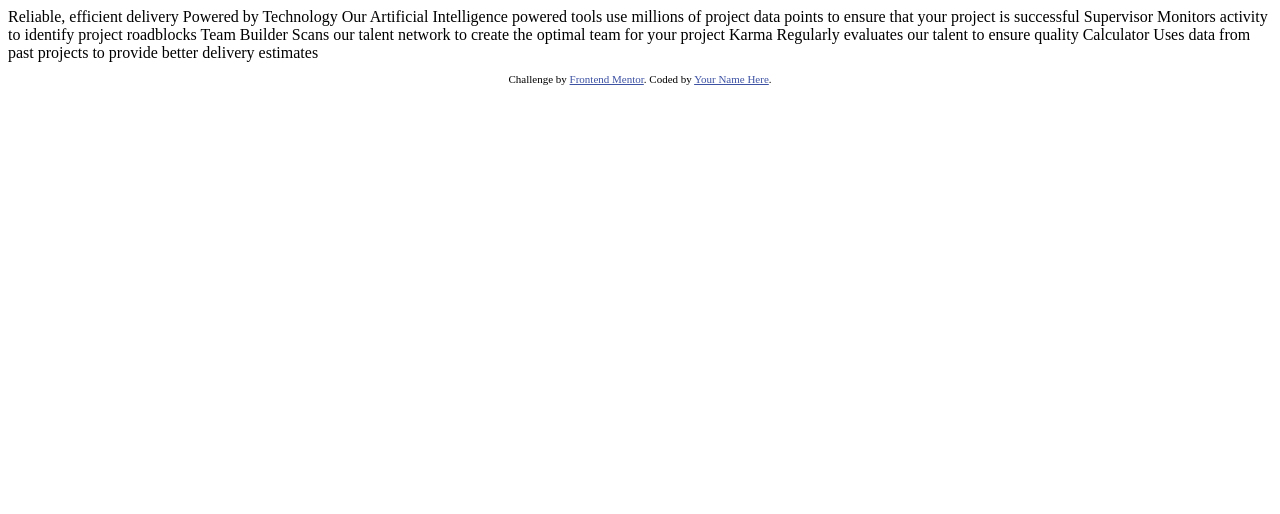
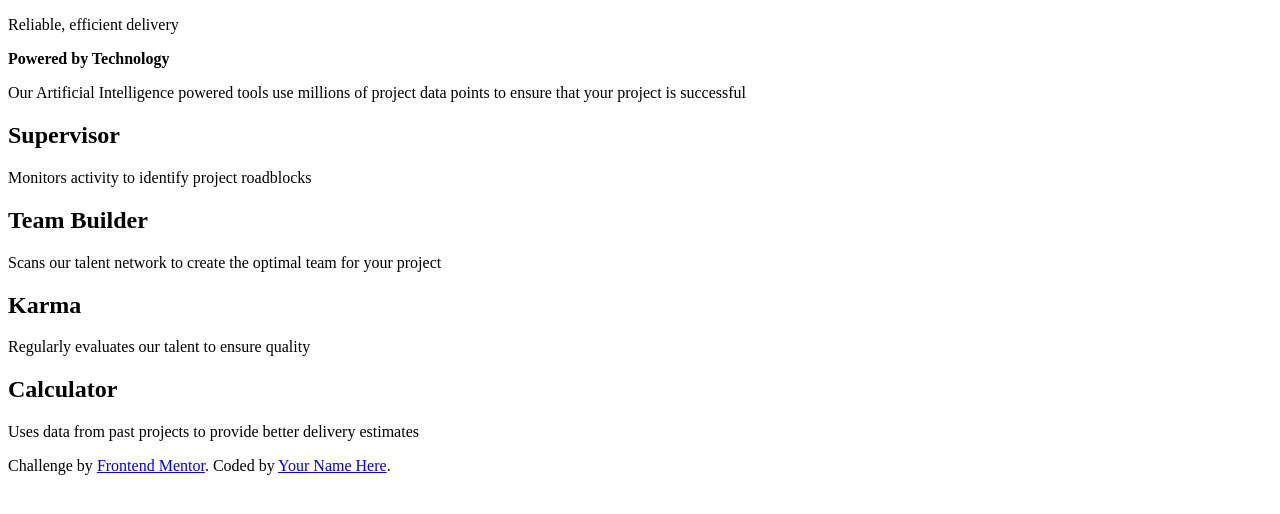
Before and after one commit to lia-oliveira/four-card-feature-section, a plain HTML site: page index.html in a window 1280 px wide. Drawn offline with Linux system fonts and the light colour scheme.

Commit message:
html markup

```diff
--- a/index.html
+++ b/index.html
@@ -2,39 +2,35 @@
 <html lang="en">
 <head>
   <meta charset="UTF-8">
-  <meta name="viewport" content="width=device-width, initial-scale=1.0"> <!-- displays site properly based on user's device -->
-
+  <meta name="viewport" content="width=device-width, initial-scale=1.0">
   <link rel="icon" type="image/png" sizes="32x32" href="./images/favicon-32x32.png">
-
   <title>Frontend Mentor | Four card feature section</title>
-
-  <!-- Feel free to remove these styles or customise in your own stylesheet 👍 -->
-  <style>
-    .attribution { font-size: 11px; text-align: center; }
-    .attribution a { color: hsl(228, 45%, 44%); }
-  </style>
 </head>
 <body>
-
-  Reliable, efficient delivery
-  Powered by Technology
-
-  Our Artificial Intelligence powered tools use millions of project data points
-  to ensure that your project is successful
-
-  Supervisor
-  Monitors activity to identify project roadblocks
-
-  Team Builder
-  Scans our talent network to create the optimal team for your project
-
-  Karma
-  Regularly evaluates our talent to ensure quality
-
-  Calculator
-  Uses data from past projects to provide better delivery estimates
-
-
+  <main class="main">
+    <header class="main-header">
+      <p class="main-header__text">Reliable, efficient delivery</p>
+      <p class="main-header__text"><strong>Powered by Technology</strong></p>
+      <p class="main-header__text">Our Artificial Intelligence powered tools use millions of project data points
+      to ensure that your project is successful</p>
+    </header>
+    <article class="card-container">
+      <h1 class="card-container__title">Supervisor</h1>
+      <p class="card-container__description">Monitors activity to identify project roadblocks</p>
+    </article>
+    <article class="card-container">
+      <h1 class="card-container__title">Team Builder</h1>
+      <p class="card-container__description">Scans our talent network to create the optimal team for your project</p>
+    </article>
+    <article class="card-container">
+      <h1 class="card-container__title">Karma</h1>
+      <p class="card-container__description">Regularly evaluates our talent to ensure quality</p>
+    </article>
+    <article class="card-container">
+      <h1 class="card-container__title">Calculator</h1>
+      <p class="card-container__description">Uses data from past projects to provide better delivery estimates</p>
+    </article>
+  </main>
   <footer>
     <p class="attribution">
       Challenge by <a href="https://www.frontendmentor.io?ref=challenge" target="_blank">Frontend Mentor</a>.
```
